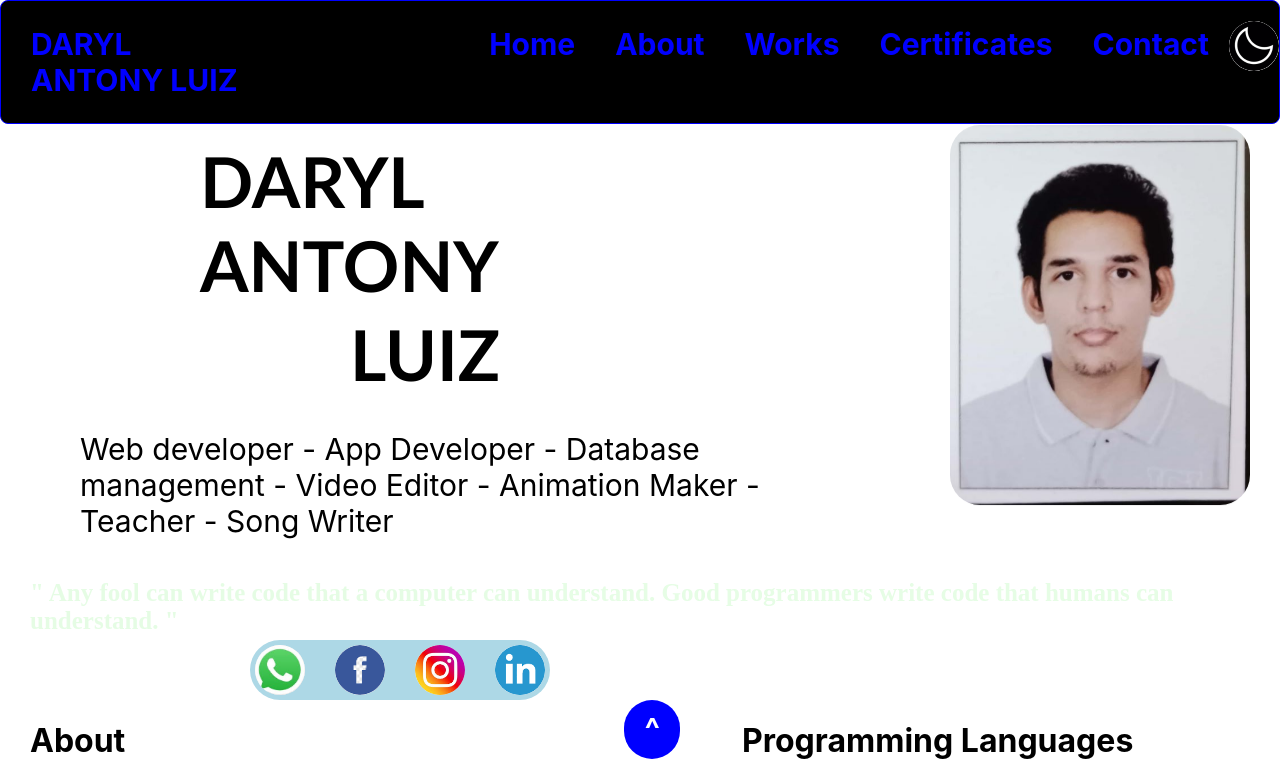
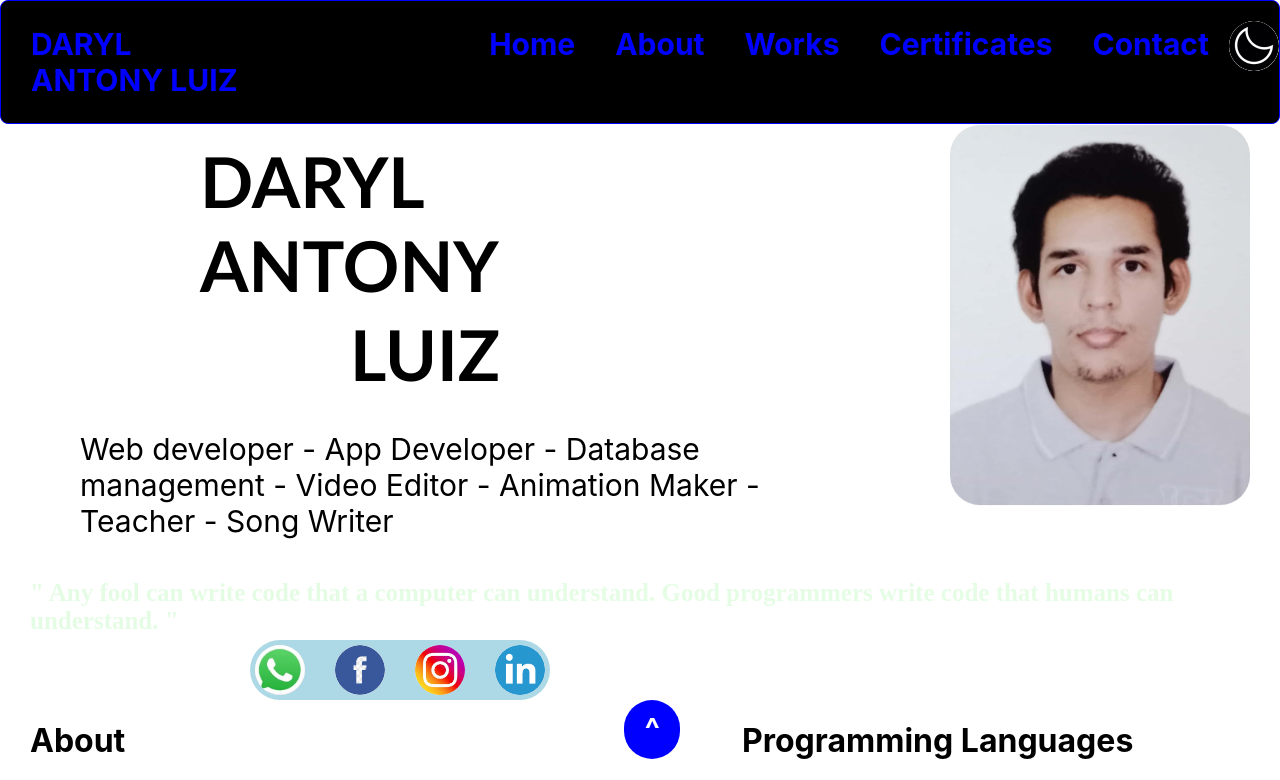
Before and after one commit to dl1707/web-profile-react, a React (Create React App) app: page / in a window 1280 px wide. Shown: the top 780 px of the page. Built offline with nearby package versions, Linux system fonts and the light colour scheme.

Commit message:
Recent commit

```diff
--- a/src/components/profile.js
+++ b/src/components/profile.js
@@ -50,7 +50,7 @@ function Home()
          <p style={{width:800,marginLeft:80,fontSize:30,display:'inline-block'}}>Web developer - App Developer - Database management - Video Editor - Animation Maker - Teacher - Song Writer</p>
         </div>
         <div className="Profile Image" style={{display:'inline-block',marginLeft:150}}>
-          <img src="./Daryl Photo 5.jpg" alt="Daryl's profile" style={{width:300,height:380,borderRadius:30,animation:' float 3s infinite'}}/>
+          <img src="./Daryl Photo 4 cropped.jpg" alt="Daryl's profile" style={{width:300,height:380,borderRadius:30,animation:' float 3s infinite'}}/>
         </div>
       </div>
 
```
Also changed, not shown: public/Daryl Photo 4 cropped.jpg (added).
